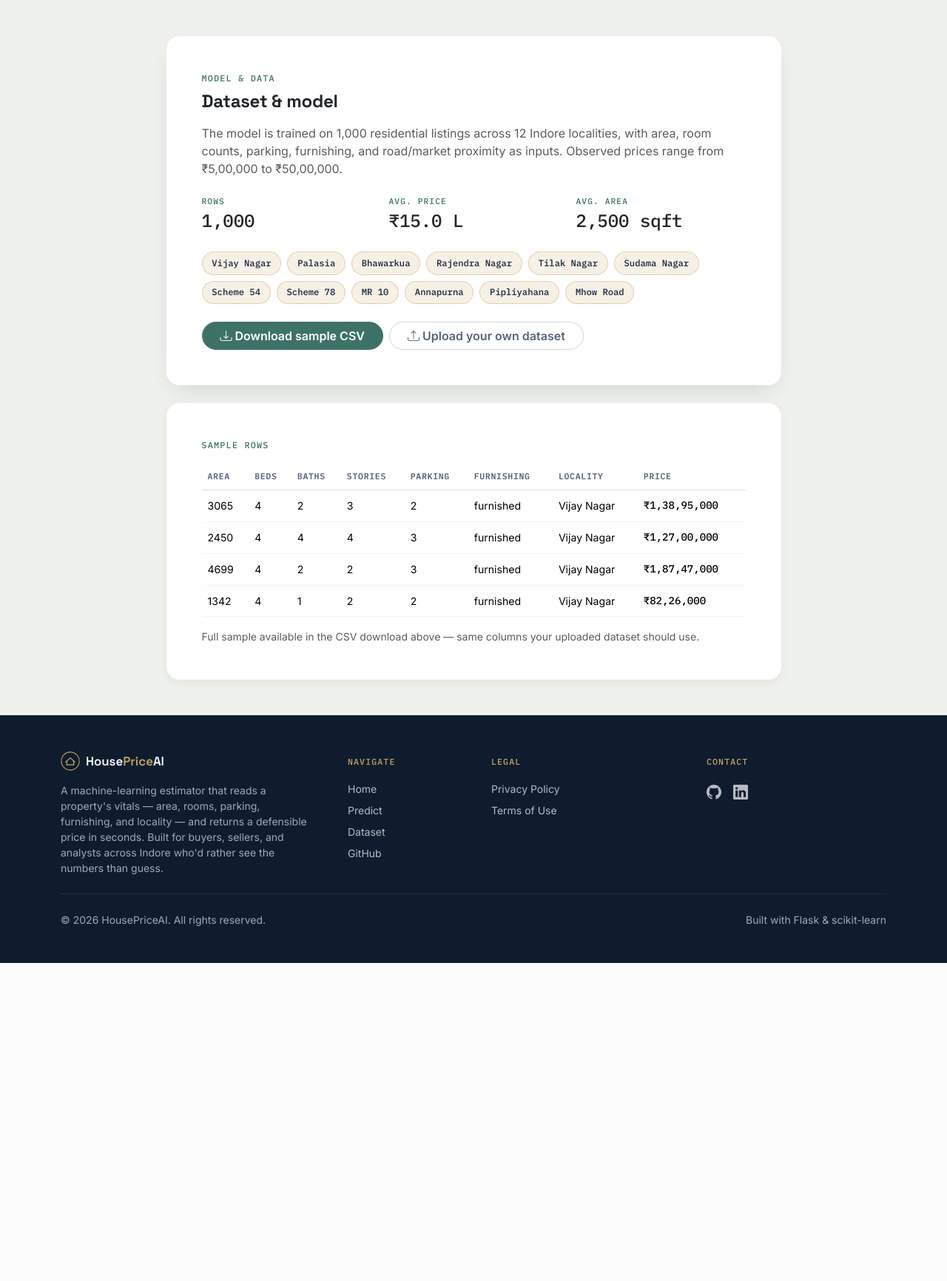
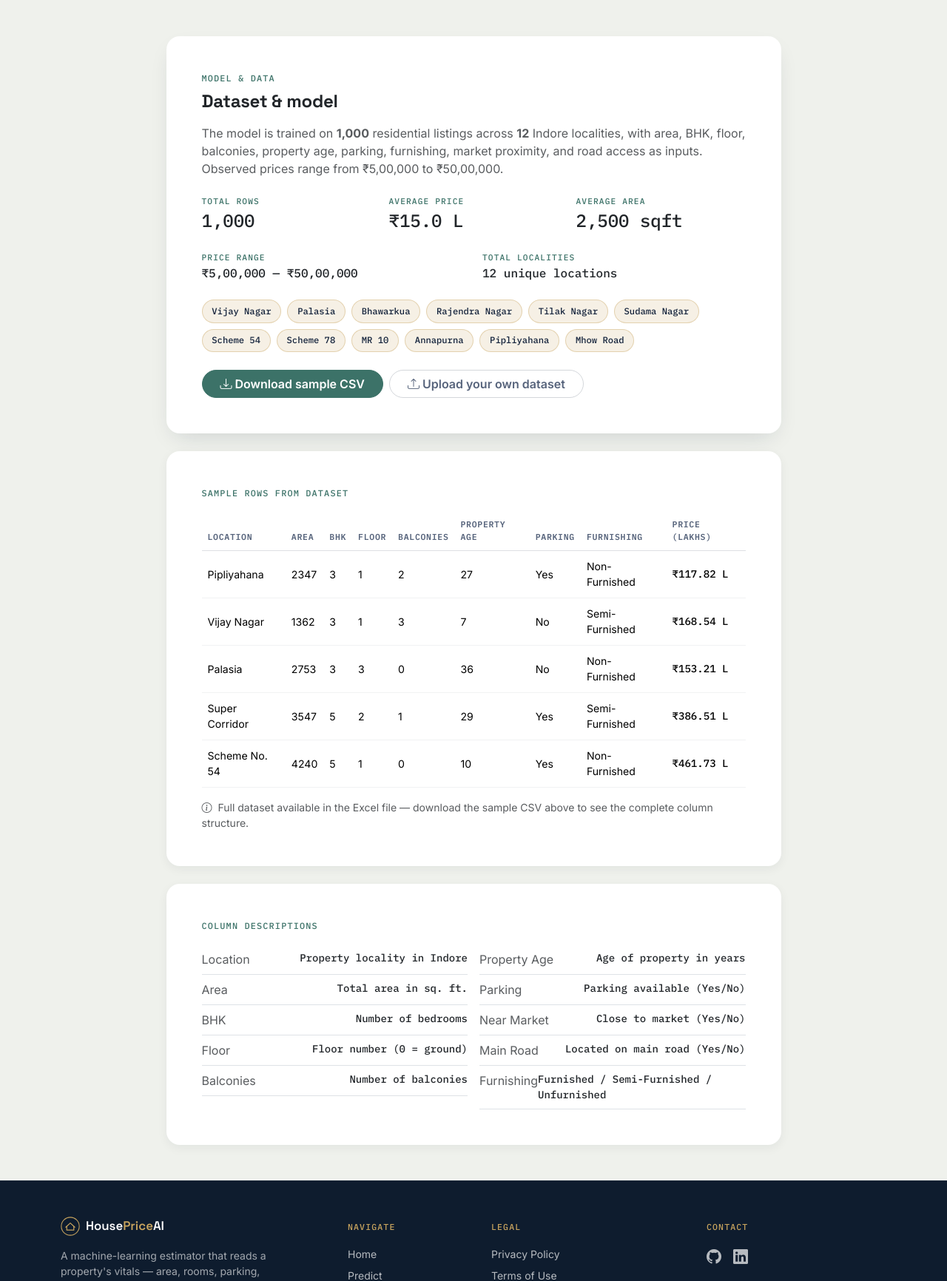
Before and after one commit to aneeshkumaryadav/House-Price-Prediction, a Flask app: page /dataset in a window 1280 px wide. Shown: the part 83-1815 px from the top of the page at 74% size. Before the commit the page ends 1385 px from the top, so only its background shows below. Run offline with Flask 3, Linux system fonts and the light colour scheme.

Commit message:
update the dataset file with the upgraded HousePricePredictionindore.xlsx file

```diff
--- a/templates/dataset.html
+++ b/templates/dataset.html
@@ -11,31 +11,45 @@
           <div class="form-eyebrow mb-2">Model &amp; data</div>
           <h1 class="h4 fw-bold mb-3" style="font-family: var(--font-display);">Dataset &amp; model</h1>
           <p class="text-muted mb-4">
-            The model is trained on {{ "{:,}".format(stats.rows) }} residential listings across
-            {{ stats.localities }} Indore localities, with area, room counts, parking, furnishing,
-            and road/market proximity as inputs. Observed prices range from
-            &#8377;{{ stats.price_min|inr }} to &#8377;{{ stats.price_max|inr }}.
+            The model is trained on <strong>{{ "{:,}".format(stats.rows) }}</strong> residential listings across
+            <strong>{{ stats.localities }}</strong> Indore localities, with area, BHK, floor, balconies,
+            property age, parking, furnishing, market proximity, and road access as inputs.
+            Observed prices range from &#8377;{{ stats.price_min|inr }} to &#8377;{{ stats.price_max|inr }}.
           </p>
 
           <div class="row g-4 mb-4">
             <div class="col-sm-4">
-              <div class="form-eyebrow" style="font-size:.7rem;">Rows</div>
+              <div class="form-eyebrow" style="font-size:.7rem;">Total Rows</div>
               <div class="text-mono fs-4">{{ "{:,}".format(stats.rows) }}</div>
             </div>
             <div class="col-sm-4">
-              <div class="form-eyebrow" style="font-size:.7rem;">Avg. price</div>
+              <div class="form-eyebrow" style="font-size:.7rem;">Average Price</div>
               <div class="text-mono fs-4">&#8377;{{ stats.price_mean|lakh_crore }}</div>
             </div>
             <div class="col-sm-4">
-              <div class="form-eyebrow" style="font-size:.7rem;">Avg. area</div>
+              <div class="form-eyebrow" style="font-size:.7rem;">Average Area</div>
               <div class="text-mono fs-4">{{ "{:,}".format(stats.area_mean) }} sqft</div>
             </div>
           </div>
 
+          <div class="row g-4 mb-4">
+            <div class="col-sm-6">
+              <div class="form-eyebrow" style="font-size:.7rem;">Price Range</div>
+              <div class="text-mono">&#8377;{{ stats.price_min|inr }} — &#8377;{{ stats.price_max|inr }}</div>
+            </div>
+            <div class="col-sm-6">
+              <div class="form-eyebrow" style="font-size:.7rem;">Total Localities</div>
+              <div class="text-mono">{{ stats.localities }} unique locations</div>
+            </div>
+          </div>
+
           <div class="d-flex flex-wrap gap-2 mb-4">
-            {% for loc in locations %}
+            {% for loc in locations[:15] %}
             <span class="badge-locality">{{ loc }}</span>
             {% endfor %}
+            {% if locations|length > 15 %}
+            <span class="badge-locality">+{{ locations|length - 15 }} more</span>
+            {% endif %}
           </div>
 
           <div class="d-flex flex-wrap gap-2">
@@ -49,24 +63,135 @@
         </div>
 
         <div class="card border-0 p-4 p-md-5 reveal is-visible">
-          <div class="form-eyebrow mb-3">Sample rows</div>
+          <div class="form-eyebrow mb-3">Sample rows from dataset</div>
           <div class="table-responsive">
             <table class="table ledger-table align-middle mb-0">
               <thead>
                 <tr>
-                  <th>Area</th><th>Beds</th><th>Baths</th><th>Stories</th>
-                  <th>Parking</th><th>Furnishing</th><th>Locality</th><th>Price</th>
+                  <th>Location</th>
+                  <th>Area</th>
+                  <th>BHK</th>
+                  <th>Floor</th>
+                  <th>Balconies</th>
+                  <th>Property Age</th>
+                  <th>Parking</th>
+                  <th>Furnishing</th>
+                  <th>Price (Lakhs)</th>
                 </tr>
               </thead>
               <tbody>
-                <tr><td>3065</td><td>4</td><td>2</td><td>3</td><td>2</td><td>furnished</td><td>Vijay Nagar</td><td class="text-mono">&#8377;{{ 13895000|inr }}</td></tr>
-                <tr><td>2450</td><td>4</td><td>4</td><td>4</td><td>3</td><td>furnished</td><td>Vijay Nagar</td><td class="text-mono">&#8377;{{ 12700000|inr }}</td></tr>
-                <tr><td>4699</td><td>4</td><td>2</td><td>2</td><td>3</td><td>furnished</td><td>Vijay Nagar</td><td class="text-mono">&#8377;{{ 18747000|inr }}</td></tr>
-                <tr><td>1342</td><td>4</td><td>1</td><td>2</td><td>2</td><td>furnished</td><td>Vijay Nagar</td><td class="text-mono">&#8377;{{ 8226000|inr }}</td></tr>
+                <tr>
+                  <td>Pipliyahana</td>
+                  <td>2347</td>
+                  <td>3</td>
+                  <td>1</td>
+                  <td>2</td>
+                  <td>27</td>
+                  <td>Yes</td>
+                  <td>Non-Furnished</td>
+                  <td class="text-mono">&#8377;117.82 L</td>
+                </tr>
+                <tr>
+                  <td>Vijay Nagar</td>
+                  <td>1362</td>
+                  <td>3</td>
+                  <td>1</td>
+                  <td>3</td>
+                  <td>7</td>
+                  <td>No</td>
+                  <td>Semi-Furnished</td>
+                  <td class="text-mono">&#8377;168.54 L</td>
+                </tr>
+                <tr>
+                  <td>Palasia</td>
+                  <td>2753</td>
+                  <td>3</td>
+                  <td>3</td>
+                  <td>0</td>
+                  <td>36</td>
+                  <td>No</td>
+                  <td>Non-Furnished</td>
+                  <td class="text-mono">&#8377;153.21 L</td>
+                </tr>
+                <tr>
+                  <td>Super Corridor</td>
+                  <td>3547</td>
+                  <td>5</td>
+                  <td>2</td>
+                  <td>1</td>
+                  <td>29</td>
+                  <td>Yes</td>
+                  <td>Semi-Furnished</td>
+                  <td class="text-mono">&#8377;386.51 L</td>
+                </tr>
+                <tr>
+                  <td>Scheme No. 54</td>
+                  <td>4240</td>
+                  <td>5</td>
+                  <td>1</td>
+                  <td>0</td>
+                  <td>10</td>
+                  <td>Yes</td>
+                  <td>Non-Furnished</td>
+                  <td class="text-mono">&#8377;461.73 L</td>
+                </tr>
               </tbody>
             </table>
           </div>
-          <p class="text-muted small mt-3 mb-0">Full sample available in the CSV download above — same columns your uploaded dataset should use.</p>
+          <p class="text-muted small mt-3 mb-0">
+            <i class="bi bi-info-circle me-1"></i>
+            Full dataset available in the Excel file — download the sample CSV above to see the complete column structure.
+          </p>
+        </div>
+
+        <div class="card border-0 p-4 p-md-5 mt-4 reveal is-visible">
+          <div class="form-eyebrow mb-3">Column descriptions</div>
+          <div class="row g-3">
+            <div class="col-md-6">
+              <div class="d-flex justify-content-between border-bottom py-2">
+                <span class="text-muted">Location</span>
+                <span class="text-mono small">Property locality in Indore</span>
+              </div>
+              <div class="d-flex justify-content-between border-bottom py-2">
+                <span class="text-muted">Area</span>
+                <span class="text-mono small">Total area in sq. ft.</span>
+              </div>
+              <div class="d-flex justify-content-between border-bottom py-2">
+                <span class="text-muted">BHK</span>
+                <span class="text-mono small">Number of bedrooms</span>
+              </div>
+              <div class="d-flex justify-content-between border-bottom py-2">
+                <span class="text-muted">Floor</span>
+                <span class="text-mono small">Floor number (0 = ground)</span>
+              </div>
+              <div class="d-flex justify-content-between border-bottom py-2">
+                <span class="text-muted">Balconies</span>
+                <span class="text-mono small">Number of balconies</span>
+              </div>
+            </div>
+            <div class="col-md-6">
+              <div class="d-flex justify-content-between border-bottom py-2">
+                <span class="text-muted">Property Age</span>
+                <span class="text-mono small">Age of property in years</span>
+              </div>
+              <div class="d-flex justify-content-between border-bottom py-2">
+                <span class="text-muted">Parking</span>
+                <span class="text-mono small">Parking available (Yes/No)</span>
+              </div>
+              <div class="d-flex justify-content-between border-bottom py-2">
+                <span class="text-muted">Near Market</span>
+                <span class="text-mono small">Close to market (Yes/No)</span>
+              </div>
+              <div class="d-flex justify-content-between border-bottom py-2">
+                <span class="text-muted">Main Road</span>
+                <span class="text-mono small">Located on main road (Yes/No)</span>
+              </div>
+              <div class="d-flex justify-content-between border-bottom py-2">
+                <span class="text-muted">Furnishing</span>
+                <span class="text-mono small">Furnished / Semi-Furnished / Unfurnished</span>
+              </div>
+            </div>
+          </div>
         </div>
 
       </div>
```
